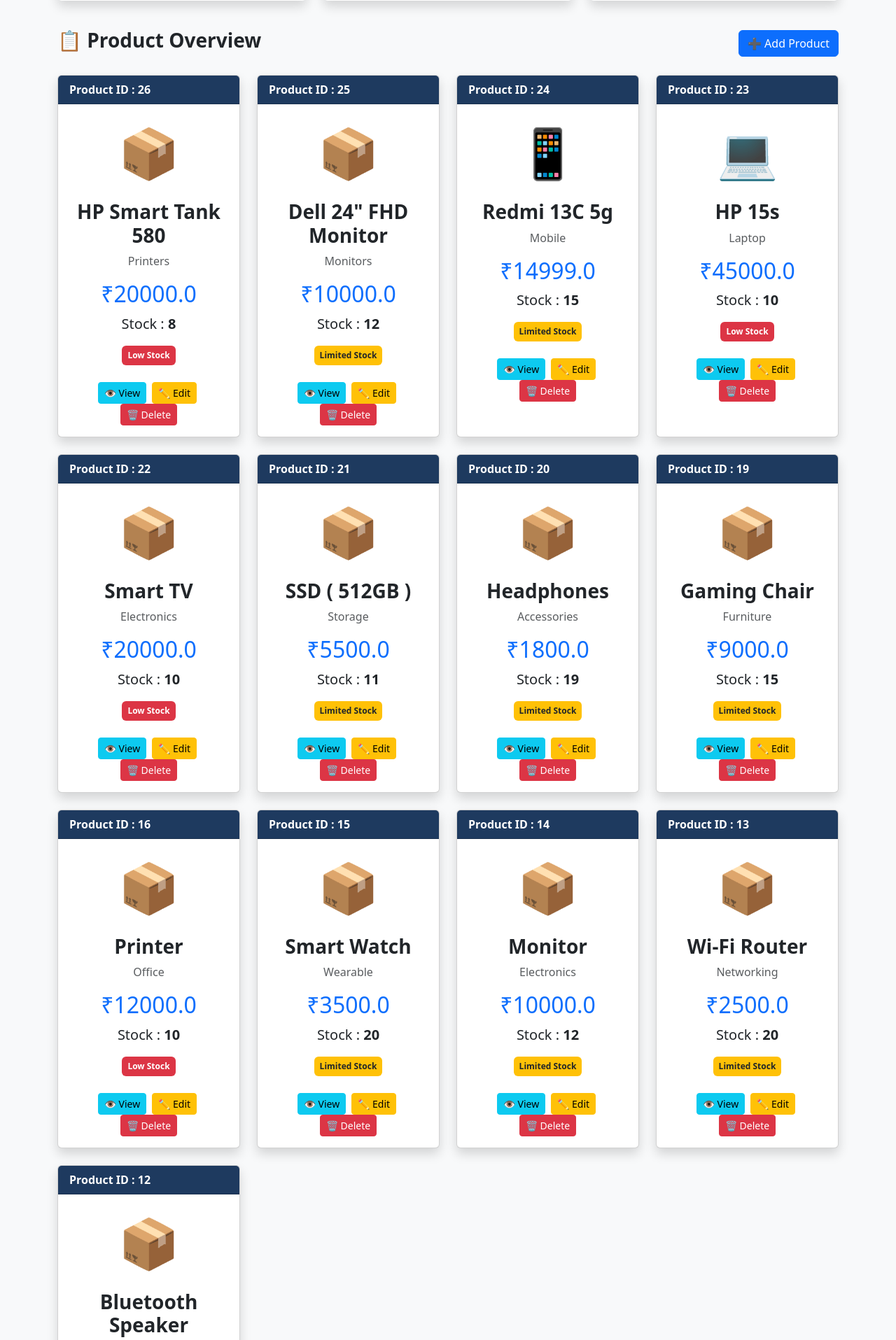
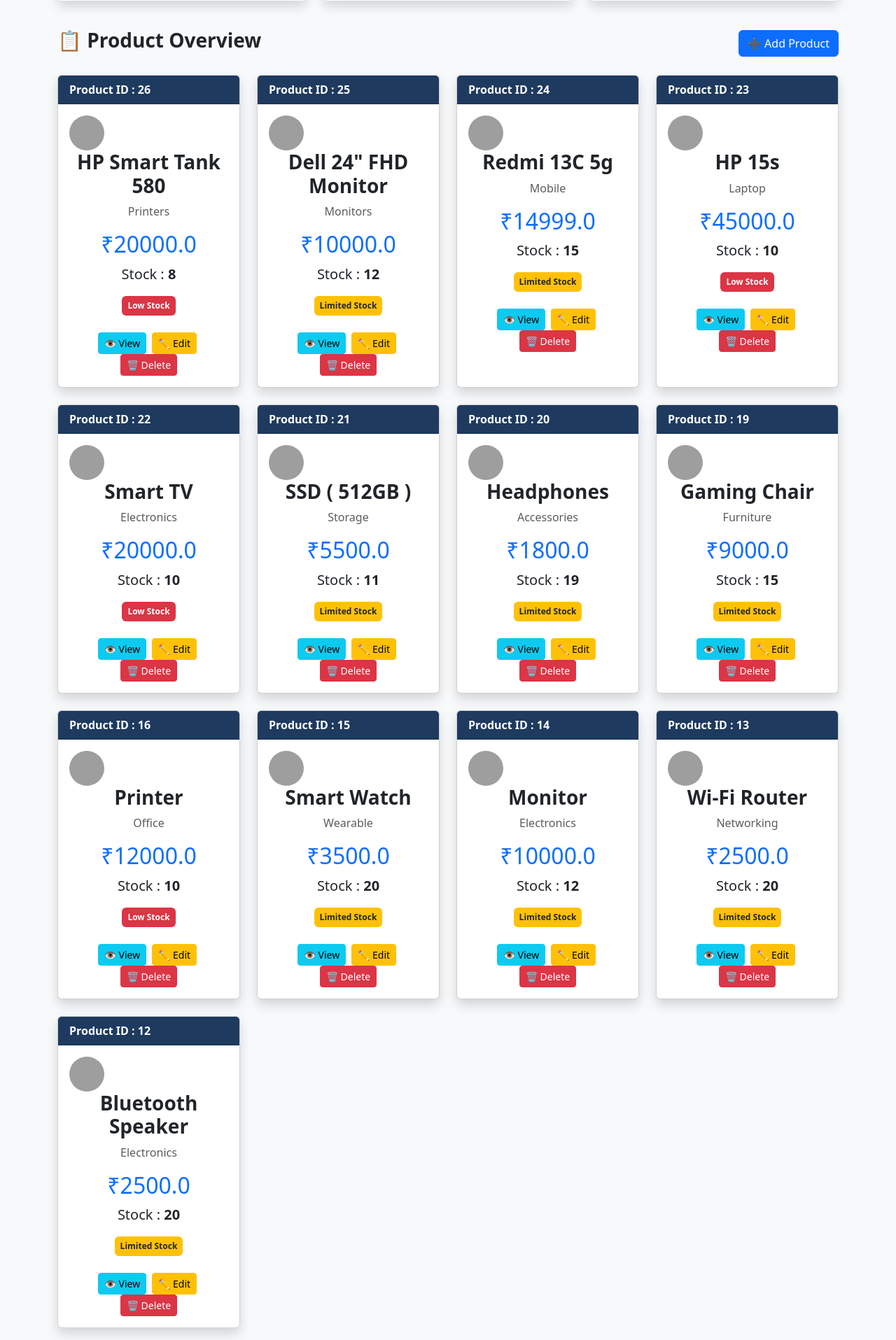
Before and after one commit to kadam768550/python-training, a Flask app: page / in a window 1280 px wide. Shown: the part 698-2613 px from the top of the page at 70% size. Run offline with Flask 3, Linux system fonts and the light colour scheme; data comes from the database, SQL or seed files in the repository; both versions use the stored data as it was after the commit; grey boxes are pictures that could not be loaded.

Commit message:
added upload image feature

```diff
--- a/app.py
+++ b/app.py
@@ -7,12 +7,24 @@ from database import get_db, init_db # Importing the database connection functio
 from groq import Groq
 import os
 from werkzeug.security import generate_password_hash, check_password_hash
+import os
+from werkzeug.utils import secure_filename
 
 BASE_DIR = os.path.dirname(os.path.abspath(__file__))  # Get the directory of the current file
 load_dotenv(os.path.join(BASE_DIR, '.env'))  # Load environment variables from .env file
 
 app = Flask(__name__)
 app.secret_key = 'My Secret Key' #Needed for flashing messages
+
+UPLOAD_FOLDER = os.path.join(BASE_DIR, 'static', 'uploads')  # Define the upload folder path
+ALLOWED_EXTENSIONS = {'png', 'jpg', 'jpeg'}
+app.config['UPLOAD_FOLDER'] = UPLOAD_FOLDER
+
+os.makedirs(UPLOAD_FOLDER, exist_ok=True)  # Create the upload folder if it doesn't exist
+
+def allowed_file(filename):
+    #only allow certain file extensions
+    return '.' in filename and filename.rsplit('.', 1)[1].lower() in ALLOWED_EXTENSIONS
 
 products = [
     {
@@ -139,6 +151,7 @@ def add_product():
     if session.get('role') != 'admin':
         flash("Admins only!  You do not have permission", "danger")
         return redirect(url_for('home'))
+
     if request.method == "POST":
         new_product = {
             "id": len(products) + 1,
@@ -152,10 +165,17 @@ def add_product():
             flash("Please fill in all fields correctly.", "error")
             return render_template("add_product.html")
 
+        #ADD: handle photo upload
+        file = request.files.get('photo')
+        filename = 'default.png'  # Default photo
+        if file and file.filename and allowed_file(file.filename):
+            filename = secure_filename(file.filename)
+            file.save(os.path.join(app.config['UPLOAD_FOLDER'], filename))
+
         conn = get_db()
         conn.execute(''' INSERT INTO products
-                    (name, category, price, stock) VALUES (?, ?, ?, ?)''',
-                    (new_product["name"], new_product["category"], new_product["price"], new_product["stock"]))
+                    (name, category, price, stock, photo) VALUES (?, ?, ?, ?, ?)''',
+                    (new_product["name"], new_product["category"], new_product["price"], new_product["stock"], filename))
 
         conn.commit()
         conn.close()
--- a/database.py
+++ b/database.py
@@ -39,10 +39,16 @@ def init_db():
         )
     """)
 
-    # Add role column if it doesn't exist
     try:
         conn.execute("ALTER TABLE users ADD COLUMN role TEXT DEFAULT 'product'")
-    except sqlite3.OperationalError:
+    except Exception:
+        # Column already exists
+        pass
+
+    try:
+        conn.execute("ALTER TABLE products ADD COLUMN photo TEXT DEFAULT 'default.jpg'")
+    except Exception:
+        # Column already exists
         pass
 
     # Categories table
--- a/templates/add_product.html
+++ b/templates/add_product.html
@@ -53,6 +53,11 @@
                                    required>
                         </div>
 
+                        <div class="mb-3">
+                            <label class="form-label">Product Photo</label>
+                            <input name="photo" class="form-control" type="file" accept="image/*">
+                        </div>
+
                         <div class="d-grid">
                             <button type="submit" class="btn btn-secondary">
                                 Add Product
--- a/templates/home.html
+++ b/templates/home.html
@@ -146,24 +146,14 @@ Product ID : {{ product.id }}
 </div>
 
 <div class="card-body text-center">
+<div class="d-flex align-items-center">
+<img src="{{ url_for('static', filename='uploads/' ~ product.photo) }}"
+class="rounded-circle me-2"
+style="width:50px; height:50px; object-fit:cover;"
+alt="{{ product.name }}">
+</div>
 
-{% if product.category=="Mobile" %}
-<div style="font-size:70px;">📱</div>
-
-{% elif product.category=="Laptop" %}
-<div style="font-size:70px;">💻</div>
-
-{% elif product.category=="Monitor" %}
-<div style="font-size:70px;">🖥️</div>
-
-{% elif product.category=="Printer" %}
-<div style="font-size:70px;">🖨️</div>
-
-{% else %}
-<div style="font-size:70px;">📦</div>
-{% endif %}
-
-<h3 class="fw-bold mt-3">
+<h3 class="card-title fw-bold">
 {{ product.name }}
 </h3>
 
```
Also changed, not shown: templates/detail.html (+4 -5 lines), templates/products.html (+8 -6 lines), myproject.db, static/uploads/default.png (added).
